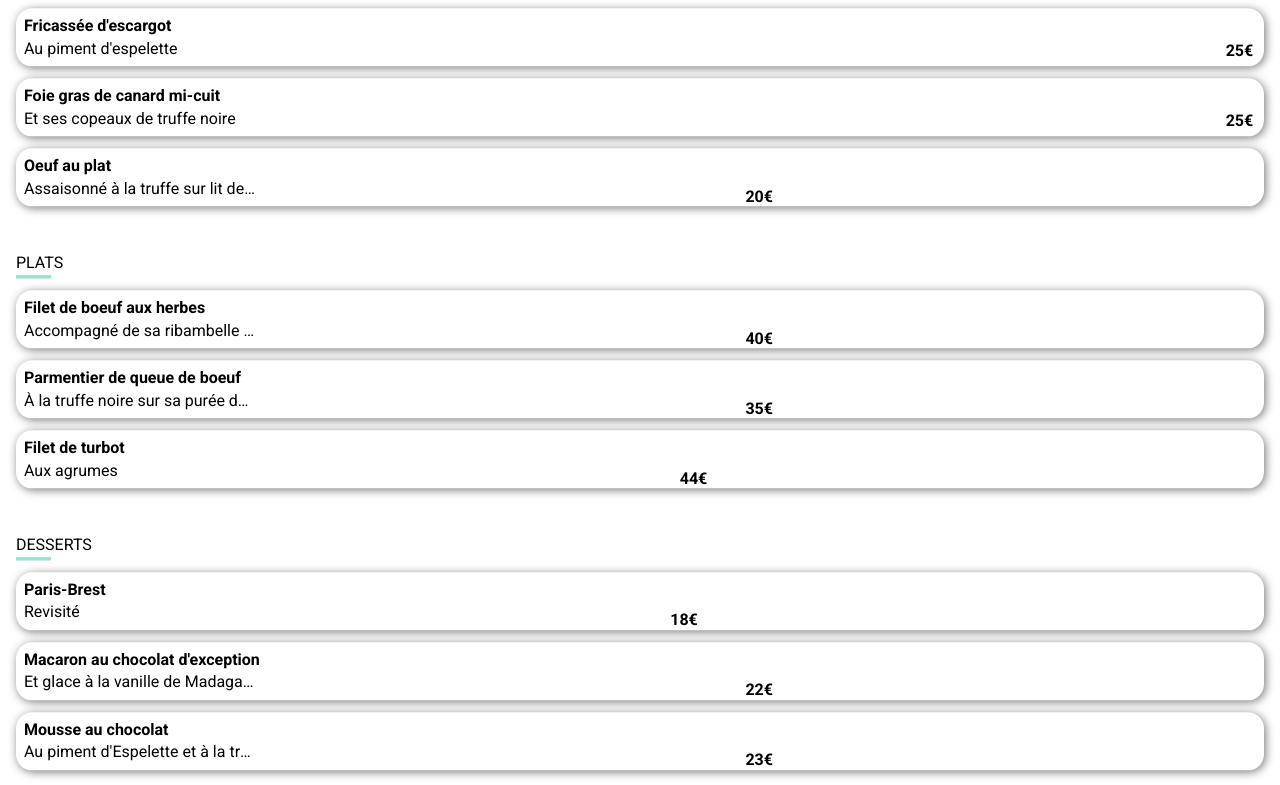
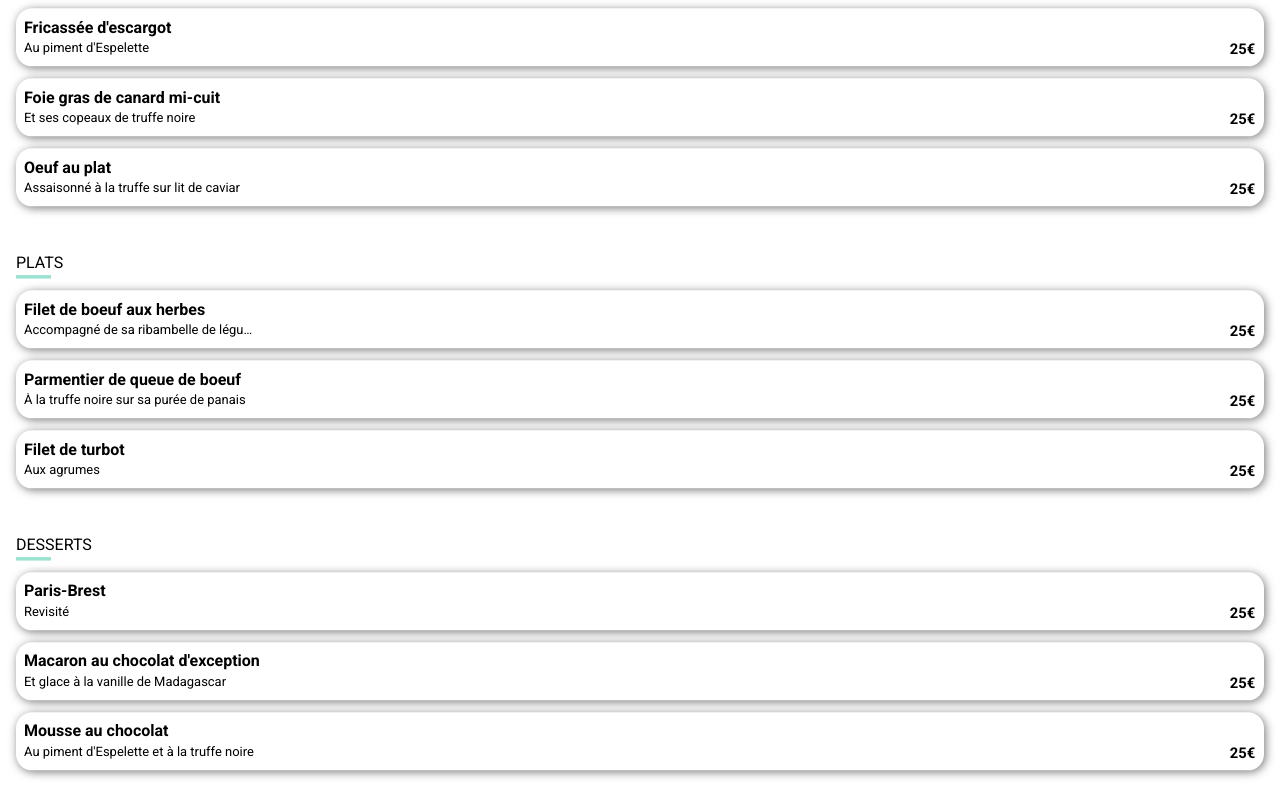
Before and after one commit to GDouv/GuillaumeDouvrin_3_09112021, a website: page palette_du_gout.html in a window 1280 px wide. Shown: the part 1095-1880 px from the top of the page. Drawn offline with Linux system fonts and the light colour scheme; a web font is replaced by a local one.

Commit message:
Cartes des menus V2, optimisations diverses

```diff
--- a/palette_du_gout.html
+++ b/palette_du_gout.html
@@ -66,11 +66,13 @@
 
                     <div class="meal-card meal-card__border">
                         <div class="meal-card__txt-and-price-container">
+                            <div class="meal-card__title">
+                                <h3>Fricassée d'escargot</h3>
+                            </div>
                             <div class="meal-card__txt">
-                                <h3>Fricassée d'escargot</h3>
-                                <p>Au piment d'espelette</p>
+                                <p>Au piment d'Espelette</p>
+                                <p class="meal-card__price">25€</p>
                             </div>
-                            <p class="meal-card__price">25€</p>
                         </div>
                         <div class="meal-card__check">
                             <div class="check">
@@ -81,11 +83,13 @@
 
                     <div class="meal-card meal-card__border">
                         <div class="meal-card__txt-and-price-container">
+                            <div class="meal-card__title">
+                                <h3>Foie gras de canard mi-cuit</h3>
+                            </div>
                             <div class="meal-card__txt">
-                                <h3>Foie gras de canard mi-cuit</h3>
                                 <p>Et ses copeaux de truffe noire</p>
+                                <p class="meal-card__price">25€</p>
                             </div>
-                            <p class="meal-card__price">25€</p>
                         </div>
                         <div class="meal-card__check">
                             <div class="check">
@@ -95,12 +99,20 @@
                     </div>
 
                     <div class="meal-card meal-card__border">
+                        <div class="meal-card__txt-and-price-container">
+                            <div class="meal-card__title">
+                                <h3>Oeuf au plat</h3>
+                            </div>
                             <div class="meal-card__txt">
-                            <h3>Oeuf au plat</h3>
                                 <p>Assaisonné à la truffe sur lit de caviar</p>
+                                <p class="meal-card__price">25€</p>
                             </div>
-                        <p class="meal-card__price">20€</p>
-                        <div class="meal-card__check"></div>
+                        </div>
+                        <div class="meal-card__check">
+                            <div class="check">
+                                <i class="fas fa-check-circle"></i>
+                            </div>
+                        </div>
                     </div>
                 </article>
 
@@ -113,30 +125,54 @@
                     <span class="green-line"></span>
 
                     <div class="meal-card meal-card__border">
+                        <div class="meal-card__txt-and-price-container">
+                            <div class="meal-card__title">
+                                <h3>Filet de boeuf aux herbes</h3>
+                            </div>
                             <div class="meal-card__txt">
-                            <h3>Filet de boeuf aux herbes</h3>
                                 <p>Accompagné de sa ribambelle de légumes</p>
+                                <p class="meal-card__price">25€</p>
                             </div>
-                        <p class="meal-card__price">40€</p>
-                        <div class="meal-card__check"></div>
+                        </div>
+                        <div class="meal-card__check">
+                            <div class="check">
+                                <i class="fas fa-check-circle"></i>
+                            </div>
+                        </div>
                     </div>
 
                     <div class="meal-card meal-card__border">
+                        <div class="meal-card__txt-and-price-container">
+                            <div class="meal-card__title">
+                                <h3>Parmentier de queue de boeuf</h3>
+                            </div>
                             <div class="meal-card__txt">
-                            <h3>Parmentier de queue de boeuf</h3>
                                 <p>À la truffe noire sur sa purée de panais</p>
+                                <p class="meal-card__price">25€</p>
                             </div>
-                        <p class="meal-card__price">35€</p>
-                        <div class="meal-card__check"></div>
+                        </div>
+                        <div class="meal-card__check">
+                            <div class="check">
+                                <i class="fas fa-check-circle"></i>
+                            </div>
+                        </div>
                     </div>
 
                     <div class="meal-card meal-card__border">
+                        <div class="meal-card__txt-and-price-container">
+                            <div class="meal-card__title">
+                                <h3>Filet de turbot</h3>
+                            </div>
                             <div class="meal-card__txt">
-                            <h3>Filet de turbot</h3>
                                 <p>Aux agrumes</p>
+                                <p class="meal-card__price">25€</p>
                             </div>
-                        <p class="meal-card__price">44€</p>
-                        <div class="meal-card__check"></div>
+                        </div>
+                        <div class="meal-card__check">
+                            <div class="check">
+                                <i class="fas fa-check-circle"></i>
+                            </div>
+                        </div>
                     </div>
                 </article>
 
@@ -149,30 +185,56 @@
                     <span class="green-line"></span>
 
                     <div class="meal-card meal-card__border">
+                        <div class="meal-card__txt-and-price-container">
+                            <div class="meal-card__title">
+                                <h3>Paris-Brest</h3>
+                            </div>
                             <div class="meal-card__txt">
-                            <h3>Paris-Brest</h3>
                                 <p>Revisité</p>
+                                <p class="meal-card__price">25€</p>
                             </div>
-                        <p class="meal-card__price">18€</p>
-                        <div class="meal-card__check"></div>
+                        </div>
+                        <div class="meal-card__check">
+                            <div class="check">
+                                <i class="fas fa-check-circle"></i>
+                            </div>
+                        </div>
                     </div>
 
                     <div class="meal-card meal-card__border">
+                        <div class="meal-card__txt-and-price-container">
+                            <div class="meal-card__title">
+                                <h3>Macaron au chocolat d'exception</h3>
+                            </div>
                             <div class="meal-card__txt">
-                            <h3>Macaron au chocolat d'exception</h3>
                                 <p>Et glace à la vanille de Madagascar</p>
+                                <p class="meal-card__price">25€</p>
                             </div>
-                        <p class="meal-card__price">22€</p>
-                        <div class="meal-card__check"></div>
+                        </div>
+                        <div class="meal-card__check">
+                            <div class="check">
+                                <i class="fas fa-check-circle"></i>
+                            </div>
+                        </div>
                     </div>
 
                     <div class="meal-card meal-card__border">
+                        <div class="meal-card__txt-and-price-container">
+                            <div class="meal-card__title">
+                                <h3>Mousse au chocolat</h3>
+                            </div>
                             <div class="meal-card__txt">
-                            <h3>Mousse au chocolat</h3>
-                            <p>Au piment d'Espelette et à la truffe noire</p>
+                                <p>
+                                    Au piment d'Espelette et à la truffe noire
+                                </p>
+                                <p class="meal-card__price">25€</p>
                             </div>
-                        <p class="meal-card__price">23€</p>
-                        <div class="meal-card__check"></div>
+                        </div>
+                        <div class="meal-card__check">
+                            <div class="check">
+                                <i class="fas fa-check-circle"></i>
+                            </div>
+                        </div>
                     </div>
                 </article>
 
--- a/sass/components/_cards.scss
+++ b/sass/components/_cards.scss
@@ -76,16 +76,13 @@
 
     &__txt-and-price-container {
         display: flex;
+        flex-direction: column;
         justify-content: space-between;
         width: 100%;
         overflow: hidden;
     }
 
-    &__txt {
-        display: flex;
-        flex-direction: column;
-        overflow: hidden;
-
+    &__title {
         h3 {
             font-weight: bold;
             font-size: 1rem;
@@ -93,16 +90,26 @@
             @include meal-card__txt;
             overflow: visible;
         }
+    }
+
+    &__txt {
+        display: flex;
+        justify-content: space-between;
 
         p {
             margin: 4px 0 8px 0;
             @include meal-card__txt;
+            font-size: 0.92rem;
+        }
+
+        :first-child {
+            font-size: 0.81rem;
         }
     }
 
     &__price {
         display: flex;
-        min-width: 30px;
+        min-width: 35px;
         font-weight: bold;
         margin: 1.8rem 0.6rem 0 0;
         justify-content: center;
@@ -124,7 +131,7 @@
 
             h3 {
                 text-overflow: ellipsis;
-                overflow: visible;
+                overflow: hidden;
                 white-space: nowrap;
             }
         }
--- a/sass/layouts/_boxes.scss
+++ b/sass/layouts/_boxes.scss
@@ -82,7 +82,7 @@ figcaption {
 }
 
 .icon_heart {
-    &--right1 {
+    &--right1 i {
         margin-right: 1rem;
     }
 }
```
Also changed, not shown: css/style.css, 1 other file. Lines whose indentation alone changed are shown as unchanged.
